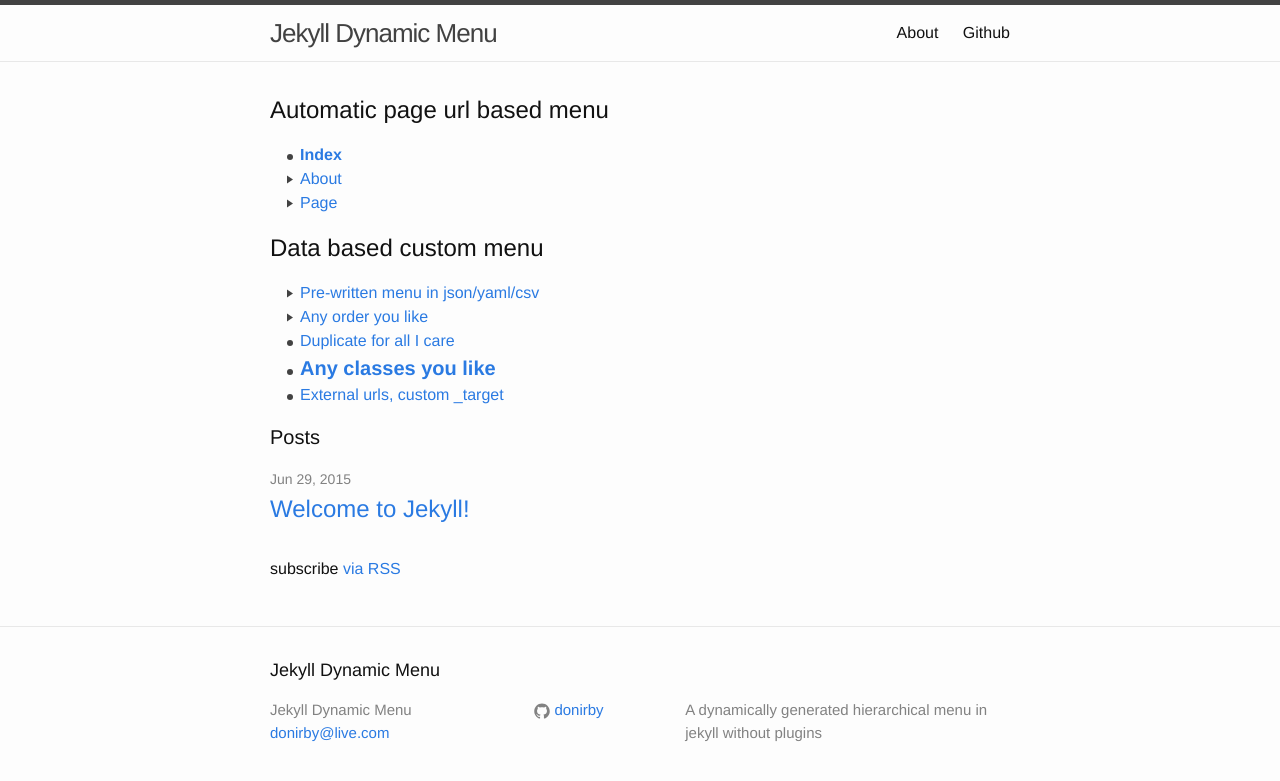
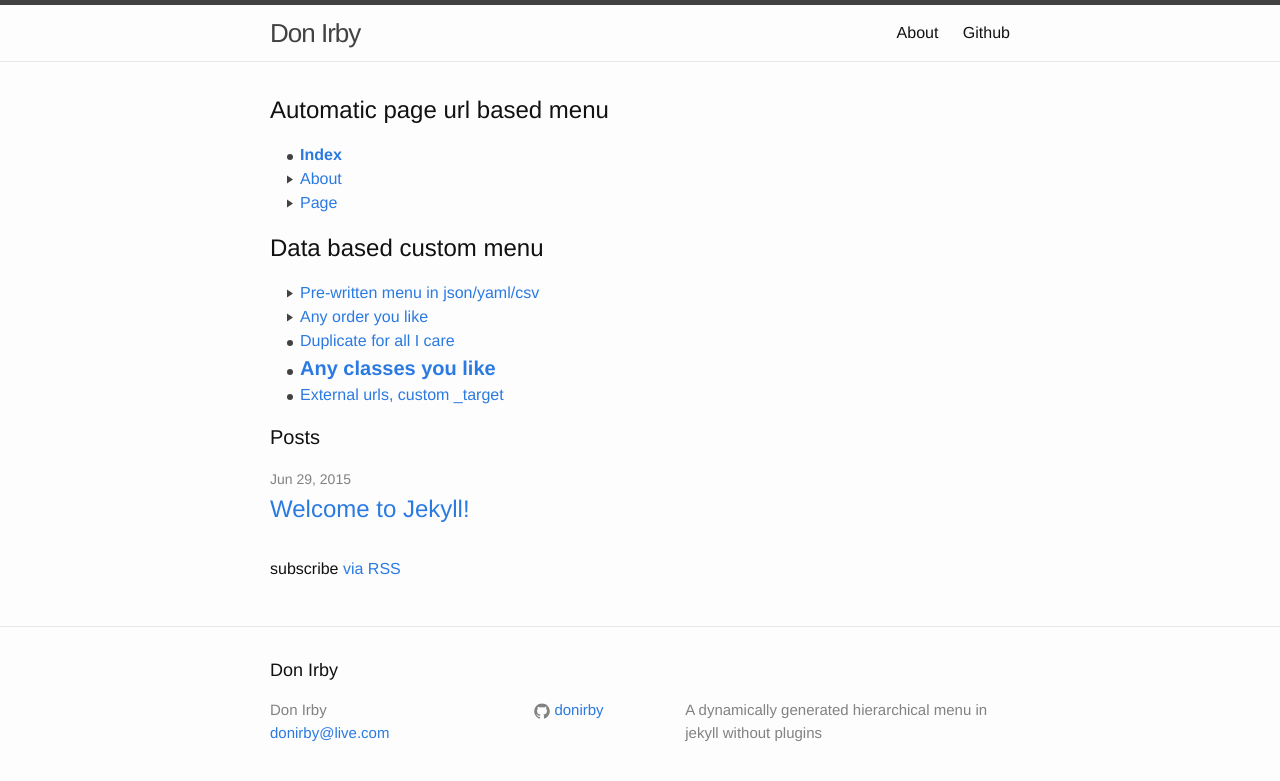
Before and after one commit to donirby/jekyll-dynamic-menu-don-irby, a Jekyll site: the page built from index.html, in a window 1280 px wide. Shown: the top 781 px of the page. Built offline with Jekyll 4.4.1, drawn with Linux system fonts in a browser that asks for light colours.

Commit message:
initial commit

```diff
--- a/_config.yml
+++ b/_config.yml
@@ -1,7 +1,7 @@
 # Site settings
-title: Jekyll Dynamic Menu
+title: Don Irby
 email: donirby@live.com
 description: A dynamically generated hierarchical menu in jekyll without plugins
-baseurl: "/jekyll-dynamic-menu"
-url: "http://donirby.github.io/jekyll-dynamic-menu"
+baseurl: "/jekyll-dynamic-menu-don-irby"
+url: "http://donirby.github.io/jekyll-dynamic-menu-don-irby"
 github_username:  donirby
```
Also changed, not shown: favicon.png (added).
